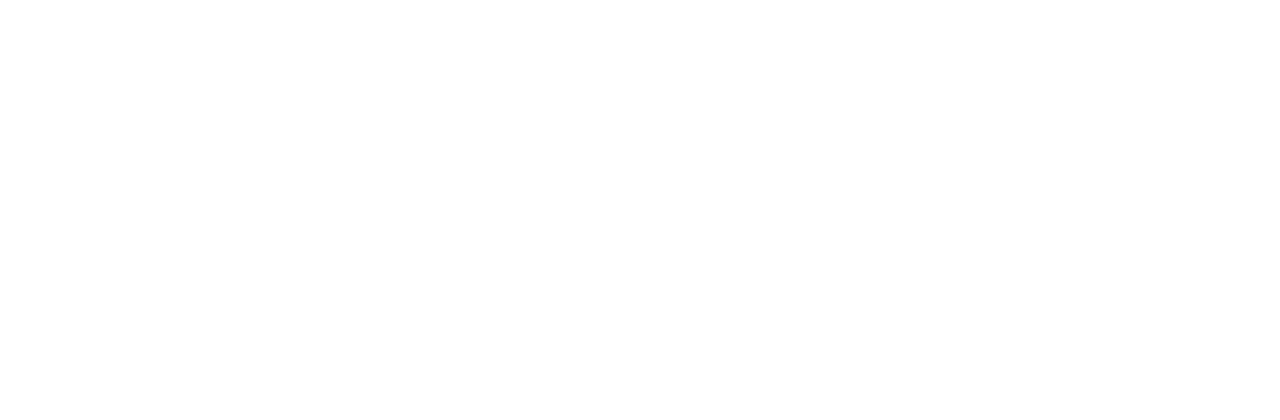
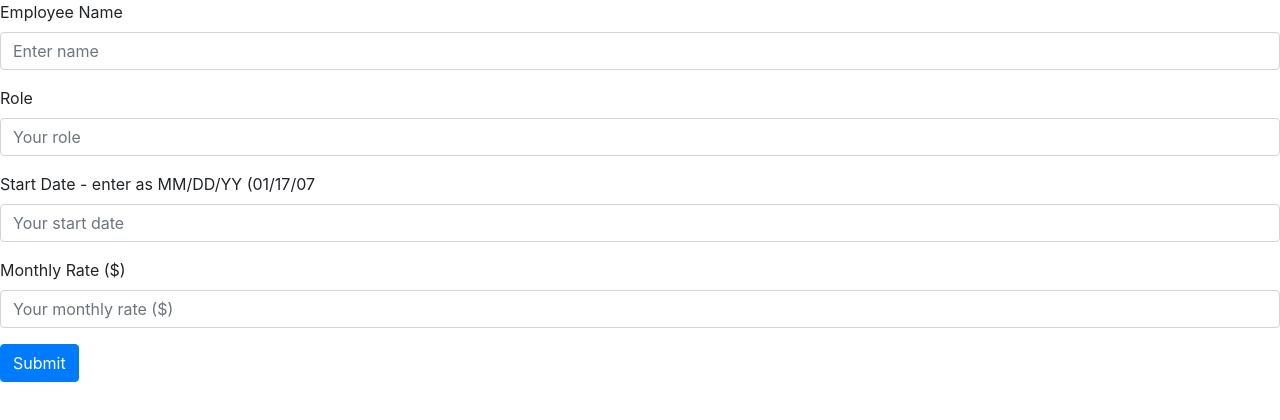
Before and after one commit to ivanscdo/emp-data-mgmt-project, a plain HTML site: page index.html in a window 1280 px wide. Drawn offline with nearby package versions, Linux system fonts and the light colour scheme.

Commit message:
update form

```diff
--- a/index.html
+++ b/index.html
@@ -12,7 +12,26 @@
   </head>
   <body>
 
+      <form>
+                            <div class="form-group">
+                              <label for="employeeName">Employee Name</label>
+                              <input type="employeeName" class="form-control" id="employeeName" aria-describedby="nameHelp" placeholder="Enter name">
 
+                            </div>
+                            <div class="form-group">
+                              <label for="employeeRole">Role</label>
+                              <input type="employeeRole" class="form-control" id="employeeRole" placeholder="Your role">
+                            </div>
+                            <div class="form-group">
+                                    <label for="startDate">Start Date - enter as MM/DD/YY (01/17/07</label>
+                                    <input type="startDate" class="form-control" id="startDate" placeholder="Your start date">
+                                  </div>
+                            <div class="form-group">
+                                    <label for="monthlyRate">Monthly Rate ($)</label>
+                                    <input type="monthlyRate" class="form-control" id="monthlyRate" placeholder="Your monthly rate ($)">
+                                    </div>
+                            <button type="submit" class="btn btn-primary">Submit</button>
+                          </form>
     <!-- Optional JavaScript -->
     <!-- jQuery first, then Popper.js, then Bootstrap JS -->
     <script src="https://code.jquery.com/jquery-3.2.1.slim.min.js" integrity="sha384-KJ3o2DKtIkvYIK3UENzmM7KCkRr/rE9/Qpg6aAZGJwFDMVNA/GpGFF93hXpG5KkN" crossorigin="anonymous"></script>
```
